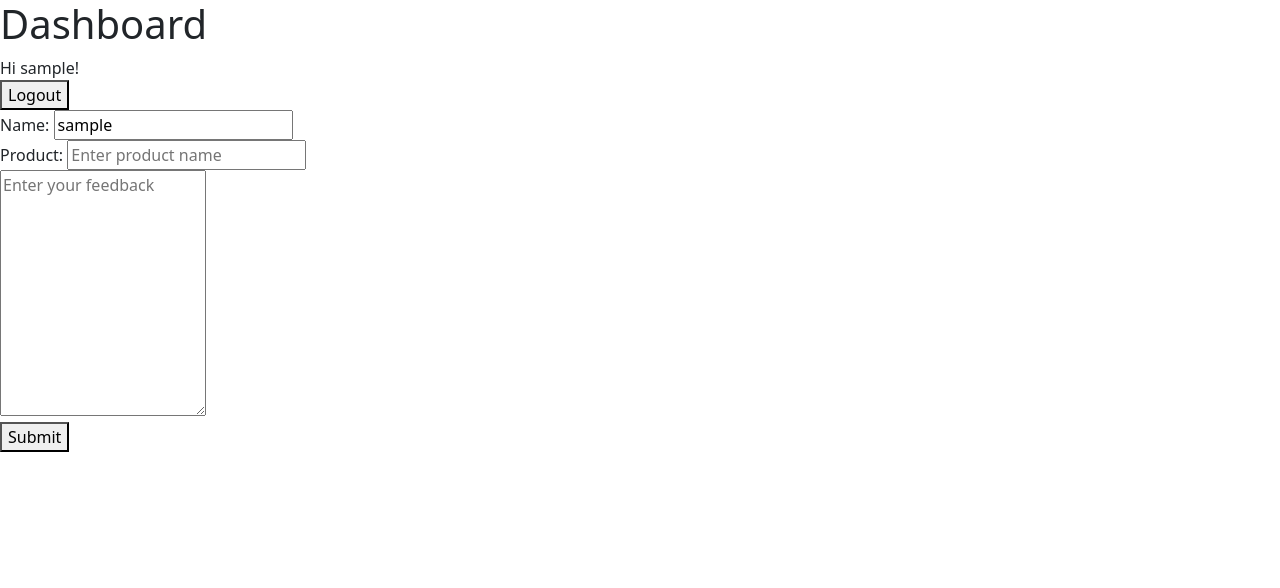
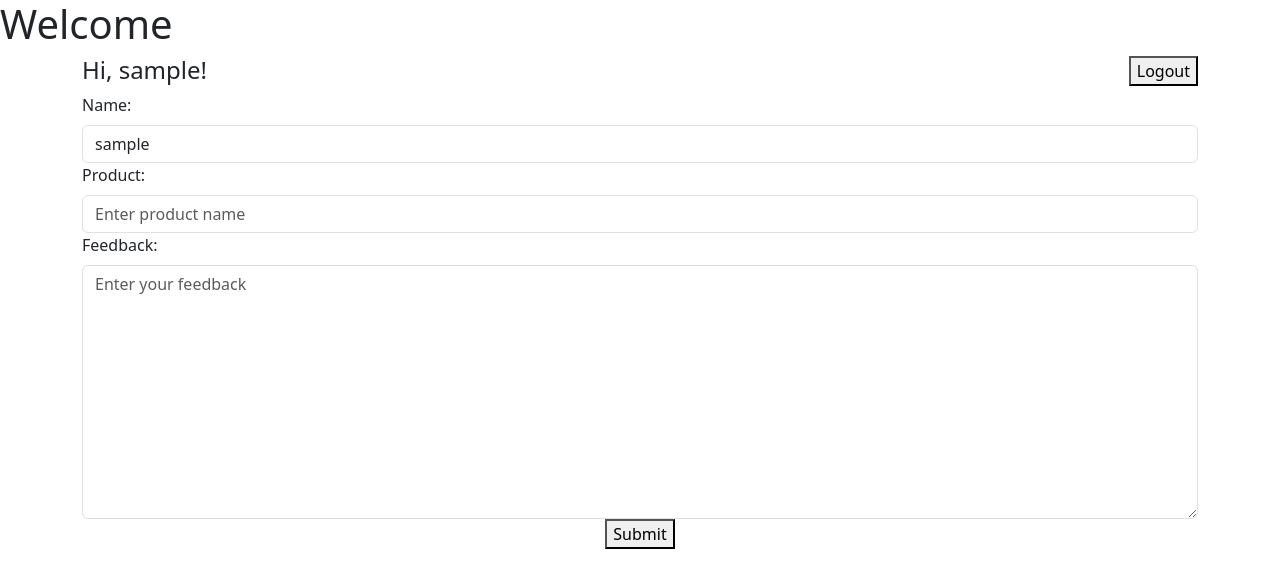
Before and after one commit to gokul-gituser/Customer-Sentiment-Analysis-System, a Django app: page / in a window 1280 px wide. Shown: the top 588 px of the page. Run offline with Django 5.2, Linux system fonts and the light colour scheme; the visitor is signed in with stand-in values (Sample User, id 1).

Commit message:
comments

```diff
--- a/api/serializers.py
+++ b/api/serializers.py
@@ -1,13 +1,14 @@
 from rest_framework import serializers
 from website.models import Customer,Product, Feedback
 
+#Serializer for Product model,used for product name autocomplete
 class ProductSerializer(serializers.ModelSerializer):
     class Meta:
         model = Product
         fields = ['id', 'name']
 
 
-
+#Serializer for the Feedback model, used for sentiment analysis and saving data into database
 class FeedbackSerializer(serializers.ModelSerializer):
     customer = serializers.PrimaryKeyRelatedField(queryset=Customer.objects.all(),write_only=True)
     product = serializers.PrimaryKeyRelatedField(queryset=Product.objects.all(), write_only=True)
@@ -16,6 +17,7 @@ class FeedbackSerializer(serializers.ModelSerializer):
         fields = [ 'customer', 'product', 'feedback_text', 'sentiment']
         read_only_fields = ['sentiment']
 
+    #creates feedback object in database
     def create(self, validated_data):
         validated_data['customer'] = validated_data.pop('customer')
         return super().create(validated_data)
--- a/api/urls.py
+++ b/api/urls.py
@@ -2,7 +2,11 @@ from django.urls import path
 from . import views
 
 app_name = 'api'
+
+#URL patterns for the API endpoints
 urlpatterns = [
+    #Endpoint for product name autocomplete
     path('product-name-autocomplete/', views.product_name_autocomplete, name='product-name-autocomplete'),
+    #Endpoint for submitting customer feedback
     path('submit-feedback/', views.submit_feedback, name='submit-feedback'),
 ]
--- a/customer_sentiment_analysis/settings.py
+++ b/customer_sentiment_analysis/settings.py
@@ -77,7 +77,7 @@ TEMPLATES = [
 ]
 
 LOGIN_REDIRECT_URL = "index"
-LOGOUT_REDIRECT_URL = "index"
+LOGOUT_REDIRECT_URL = ""
 
 WSGI_APPLICATION = 'customer_sentiment_analysis.wsgi.application'
 
@@ -129,6 +129,8 @@ USE_TZ = True
 
 STATIC_URL = 'static/'
 
+
+
 # Default primary key field type
 # https://docs.djangoproject.com/en/5.1/ref/settings/#default-auto-field
 
--- a/customer_sentiment_analysis/urls.py
+++ b/customer_sentiment_analysis/urls.py
@@ -17,11 +17,12 @@ Including another URLconf
 from django.contrib import admin
 from django.urls import path, include
 from django.views.generic.base import TemplateView
+from website import views
 
 
 urlpatterns = [
 
-    path("", TemplateView.as_view(template_name="website/index.html"), name="index"),
+    path("", views.index, name="index"),
     path('admin/', admin.site.urls),
     path('customers/', include('customers.urls')),
     path('customers/', include("django.contrib.auth.urls")),
--- a/customers/apps.py
+++ b/customers/apps.py
@@ -1,6 +1,6 @@
 from django.apps import AppConfig
 
-
+#configures the customers app
 class CustomersConfig(AppConfig):
     default_auto_field = 'django.db.models.BigAutoField'
     name = 'customers'
--- a/customers/forms.py
+++ b/customers/forms.py
@@ -1,6 +1,7 @@
 from django.contrib.auth.forms import UserCreationForm, UserChangeForm
 
 from .models import Customer
+
 
 class CustomerCreationForm(UserCreationForm):
 
--- a/customers/models.py
+++ b/customers/models.py
@@ -1,9 +1,9 @@
 from django.db import models
 from django.contrib.auth.models import AbstractUser
 
+#Custom Customer model extending the built-in AbstractUser
 class Customer(AbstractUser):
     pass
 
-
     def __str__(self):
         return self.username
--- a/customers/templates/registration/login.html
+++ b/customers/templates/registration/login.html
@@ -6,6 +6,7 @@
 <h2>Log In</h2>
 <form method="post">
   {% csrf_token %}
+  <!--form fields displayed with paragraph tags-->
   {{ form.as_p }}
   <button type="submit">Log In</button>
 </form>
--- a/customers/templates/registration/signup.html
+++ b/customers/templates/registration/signup.html
@@ -6,6 +6,7 @@
 <h2>Sign Up</h2>
 <form method="post">
   {% csrf_token %}
+  <!--form fields displayed with paragraph tags-->
   {{ form.as_p }}
   <button type="submit">Sign Up</button>
 </form>
--- a/customers/urls.py
+++ b/customers/urls.py
@@ -1,11 +1,16 @@
 from django.urls import path, include
 from .views import SignUpView
 from . import views
+from django.contrib.auth import views as auth_views
+
 
 
 app_name = 'customers'
 urlpatterns = [
         path("signup/", SignUpView.as_view(), name="signup"),
+        path('login/', auth_views.LoginView.as_view(), name='login'),
+
+        path("logout/", auth_views.LogoutView.as_view(), name="logout"),
 
 
 ]
--- a/customers/views.py
+++ b/customers/views.py
@@ -3,7 +3,11 @@ from django.views.generic.edit import CreateView
 
 from .forms import CustomerCreationForm
 
+#New user registration
 class SignUpView(CreateView):
+    #form to be used for the customer registration process
     form_class = CustomerCreationForm
+    # redirects the user to the login page after successful registration
     success_url = reverse_lazy("login")
+    #template to render the sign-up form
     template_name = "registration/signup.html"
--- a/website/models.py
+++ b/website/models.py
@@ -12,7 +12,9 @@ class Product(models.Model):
 
 
 class Feedback(models.Model):
+    # Foreign key to the Customer model
     customer = models.ForeignKey(Customer, on_delete=models.CASCADE)
+     # Foreign key to the Product model
     product = models.ForeignKey(Product, on_delete=models.CASCADE)
     feedback_text = models.TextField()
     sentiment = models.CharField(max_length=20)
--- a/website/templates/website/base.html
+++ b/website/templates/website/base.html
@@ -8,10 +8,14 @@
 </head>
 <body>
   <main>
-    <h1>Dashboard</h1>
-    {% block content %}
-    {% endblock %}
+    <h1>Welcome</h1>
+    <div class="container">
+      {% block content %}
+      {% endblock %}
+    </div>
+
   </main>
+
   <script src="https://cdn.jsdelivr.net/npm/bootstrap@5.3.3/dist/js/bootstrap.bundle.min.js" integrity="sha384-YvpcrYf0tY3lHB60NNkmXc5s9fDVZLESaAA55NDzOxhy9GkcIdslK1eN7N6jIeHz" crossorigin="anonymous"></script>
 
 </body>
--- a/website/templates/website/index.html
+++ b/website/templates/website/index.html
@@ -4,66 +4,63 @@
 
 {% block content %}
 {% if user.is_authenticated %}
-  Hi {{ user.username }}!
+<div class="d-flex justify-content-between ">
+    <h4> Hi, {{ user.username }}! </h4>
     <form method="post" action="{% url 'logout' %}">
       {% csrf_token %}
       <button type="submit">Logout</button>
     </form>
-
+</div>
+    <!--Feedback Form-->
   <form id="feedbackForm" method="POST">
     {% csrf_token %}
+    <!--Name of the Logged in Customer-->
     <div>
-    <label for="userName">Name:</label>
-    <input type="text" id="userName" name="user_name" value="{{ user.username }}" readonly>
+      <label for="userName" class="form-label">Name:</label>
+      <input type="text" class="form-control" id="userName" name="user_name" value="{{ user.username }}" readonly>
     </div>
 
     <input type="hidden" id="userId" name="user_id" value="{{ user.id }}">
 
     <div>
-      <label for="productName">Product:</label>
-      <input type="text" id="productName" name="product_name" placeholder="Enter product name" autocomplete="off">
-      <div id="autocompleteDropdown" style="display: none; background: white; border: 1px solid #ccc;"></div>
+      <label class="form-label" for="productName">Product:</label>
+      <input class="form-control" type="text" required id="productName" name="product_name" placeholder="Enter product name" autocomplete="off">
+      <div id="autocompleteDropdown" style="display: none; background: rgb(197, 196, 196); border: 1px solid #ccc;"></div>
     </div>
     <div>
-      <textarea id="feedbackText" rows="10"  required name="feedback_text" placeholder="Enter your feedback"></textarea>
+      <!--Feedback entered by customer-->
+      <label class="form-label" for="feedbackText">Feedback:</label>
+      <textarea class="form-control" id="feedbackText" rows="10"  required name="feedback_text" placeholder="Enter your feedback"></textarea>
     </div>
-    <div><button type="submit">Submit</button></div>
+    <div class="d-flex justify-content-center"><button type="submit">Submit</button></div>
 
   </form>
-  <p id="sentimentResult"></p>
+  <!--Sentiment Display-->
+  <div class="d-flex justify-content-center"><h6 class="display-6" id="sentimentResult"></h6></div>
+
 
 <script>
-  // Product Autocomplete
-  //
-  /*
-  document.getElementById('productName').addEventListener('input', function() {
-    const query = this.value;
-    fetch(`/api/product-name-autocomplete/?q=${query}`)
-        .then(response => response.json())
-        .then(data => {
-            // Handle product suggestions from the API
-            console.log(data);
-        });
-  });
-
-*/
+  //Product Name Autocomplete
     let selectedProductId = null;
     document.getElementById('productName').addEventListener('input', function () {
         const query = this.value;
         const dropdown = document.getElementById('autocompleteDropdown');
 
+        //hide dropdown if query is empty
         if (!query) {
             dropdown.style.display = 'none';
             return;
         }
 
+        //fetch data for autocomplete
         fetch(`/api/product-name-autocomplete/?q=${query}`)
             .then(response => response.json())
             .then(data => {
-
+              //clear previous data
                 dropdown.innerHTML = '';
 
                 if (data.length > 0) {
+                  //show dropdown if data is found
                     dropdown.style.display = 'block';
                     data.forEach(product => {
 
@@ -71,17 +68,17 @@ document.getElementById('productName').addEventListener('input', function () {
                         item.textContent = product.name;
                         item.dataset.productId = product.id;
 
-
+                        //fill the product field with value selected from dropdown
                         item.addEventListener('click', function () {
                             document.getElementById('productName').value = product.name;
                             selectedProductId = product.id;
-                        dropdown.style.display = 'none';
+                            dropdown.style.display = 'none'; //hide dropdown after filling product name field
                         });
 
-                    dropdown.appendChild(item);
+                        dropdown.appendChild(item); // add products into the suggestion dropdown list
                     });
                 } else {
-                dropdown.style.display = 'none';
+                    dropdown.style.display = 'none'; //hide dropdown when no data
                 }
             })
             .catch(error => {
@@ -90,7 +87,7 @@ document.getElementById('productName').addEventListener('input', function () {
             });
     });
 
-
+//hide dropdown if user clicks outside
     document.addEventListener('click', function (event) {
         const dropdown = document.getElementById('autocompleteDropdown');
         if (!dropdown.contains(event.target) && event.target.id !== 'productName') {
@@ -99,17 +96,18 @@ document.addEventListener('click', function (event) {
     });
 
 
-
+      //Form submission for sentiment analysis
       document.getElementById('feedbackForm').addEventListener('submit', function(event) {
         event.preventDefault();
 
         const feedback_text = document.getElementById('feedbackText').value;
         const user_id = document.getElementById('userId').value;
+        //product field can not be empty
         if (!selectedProductId) {
             alert('Please select a product');
             return;
           }
-
+        //sending customer , product and feedback data to backend
         fetch('/api/submit-feedback/', {
             method: 'POST',
             headers: {
@@ -131,17 +129,18 @@ document.addEventListener('click', function (event) {
 
 
 
+    //csrf token
+      function getCsrfToken() {
 
-  function getCsrfToken() {
-    //  fetch CSRF token
         const csrfToken = document.querySelector('[name=csrfmiddlewaretoken]').value;
         return csrfToken;
       }
 </script>
 
 {% else %}
+<!--Log in and Sign Up buttons if Customer is not authenticated-->
   <p>You are not logged in</p>
-  <a href="{% url 'login' %}">Log In</a> |
-  <a href="{% url 'signup' %}">Sign Up</a>
+  <a type="button" class="btn btn-primary" href="{% url 'customers:login' %}">Log In</a> |
+  <a type="button" class="btn btn-primary" href="{% url 'customers:signup' %}">Sign Up</a>
 {% endif %}
 {% endblock %}
--- a/website/urls.py
+++ b/website/urls.py
@@ -5,6 +5,5 @@ from django.views.generic.base import TemplateView
 
 app_name = 'website'
 urlpatterns = [
-    path("", TemplateView.as_view(template_name="website/index.html"), name="index"),
-
+   path("", views.index, name="index"),
 ]
```
Also changed, not shown: api/views.py (+17 -6 lines), customers/templates/registration/logged_out.html (added, +7 -0 lines), ml_model/sentiment_analysis_model.py (+18 -7 lines), website/views.py (line endings or trailing spaces), 1 other file. Lines whose indentation alone changed are shown as unchanged.
